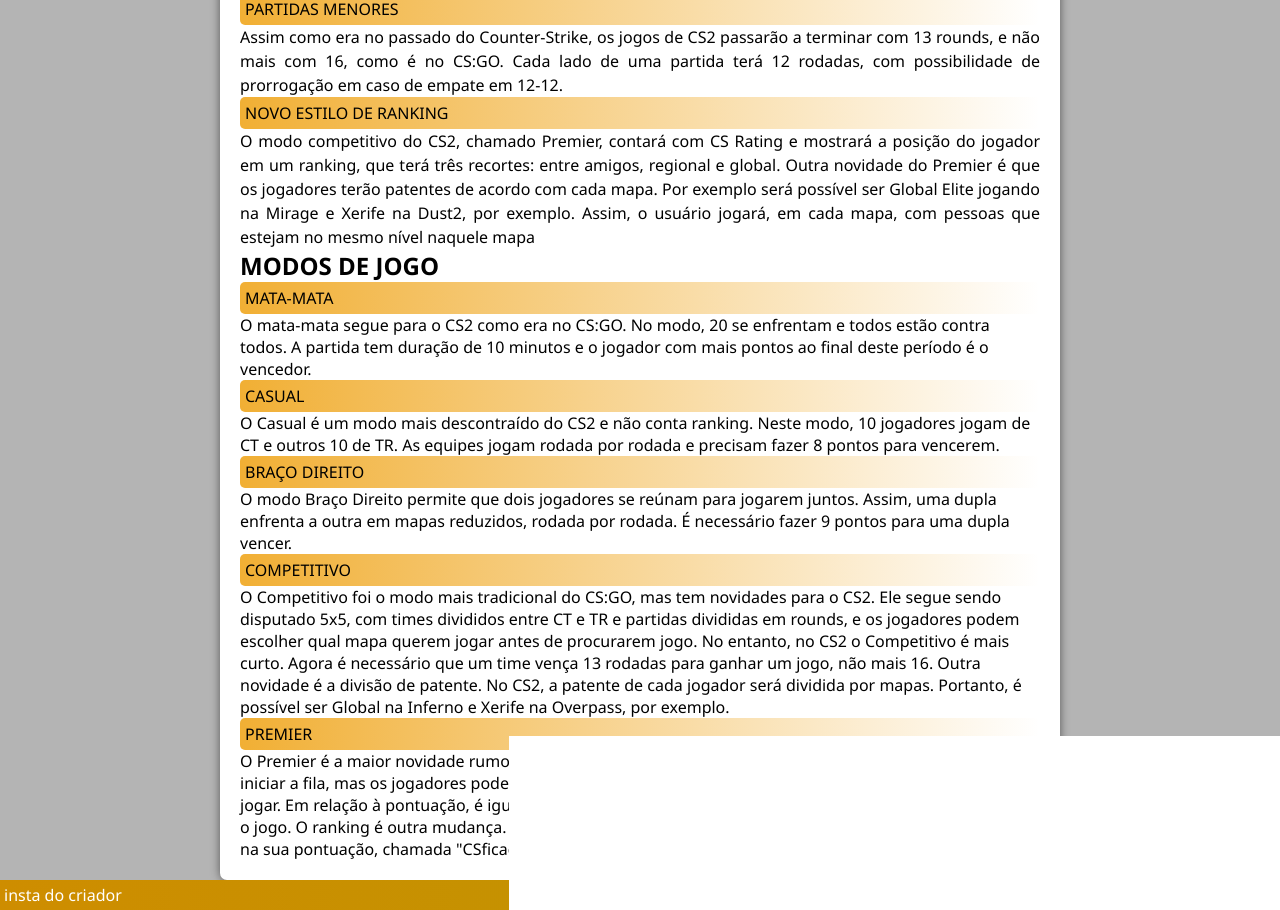
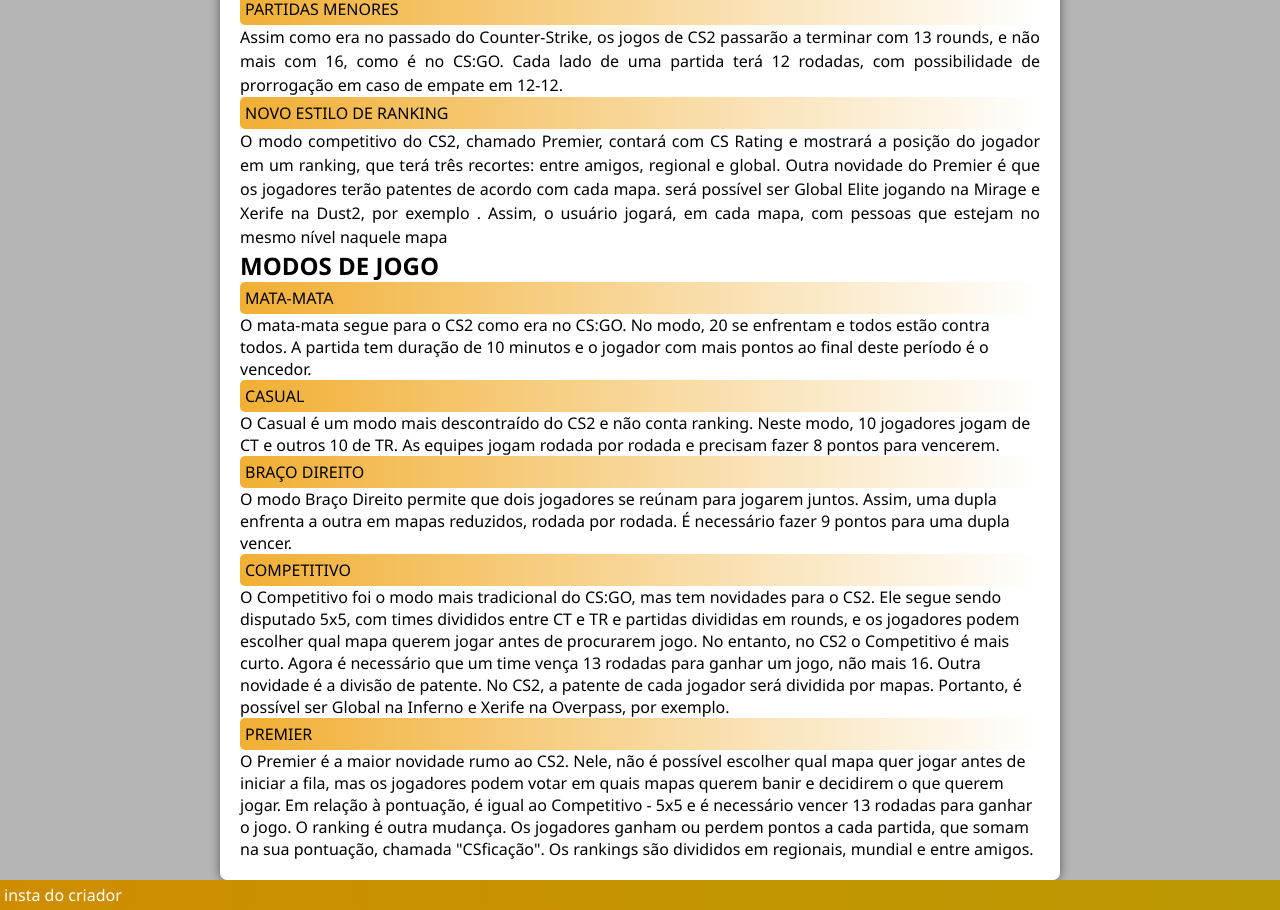
Before and after one commit to kauanzinflp/site-cs, a plain HTML site: page codigos/cs2.html in a window 1280 px wide. Shown: the part 789-1699 px from the top of the page. Drawn offline with Linux system fonts and the light colour scheme.

Commit message:
Update cs2.html

```diff
--- a/codigos/cs2.html
+++ b/codigos/cs2.html
@@ -31,7 +31,7 @@
         <ol>PARTIDAS MENORES</ol>
         <p>Assim como era no passado do Counter-Strike, os jogos de CS2 passarão a terminar com 13 rounds, e não mais com 16, como é no CS:GO. Cada lado de uma partida terá 12 rodadas, com possibilidade de prorrogação em caso de empate em 12-12.</p>
         <ol>NOVO ESTILO DE RANKING</ol>
-        <p>O modo competitivo do CS2, chamado Premier, contará com CS Rating e mostrará a posição do jogador em um ranking, que terá três recortes: entre amigos, regional e global. Outra novidade do Premier é que os jogadores terão patentes de acordo com cada mapa. Por exemplo será possível ser Global Elite jogando na Mirage e Xerife na Dust2, por exemplo. Assim, o usuário jogará, em cada mapa, com pessoas que estejam no mesmo nível naquele mapa</p>
+        <p>O modo competitivo do CS2, chamado Premier, contará com CS Rating e mostrará a posição do jogador em um ranking, que terá três recortes: entre amigos, regional e global. Outra novidade do Premier é que os jogadores terão patentes de acordo com cada mapa. será possível ser Global Elite jogando na Mirage e Xerife na Dust2, por exemplo . Assim, o usuário jogará, em cada mapa, com pessoas que estejam no mesmo nível naquele mapa</p>
         <h2>MODOS DE JOGO</h2>
         <ol>MATA-MATA</ol>
         O mata-mata segue para o CS2 como era no CS:GO. No modo, 20 se enfrentam e todos estão contra todos. A partida tem duração de 10 minutos e o jogador com mais pontos ao final deste período é o vencedor.
```
